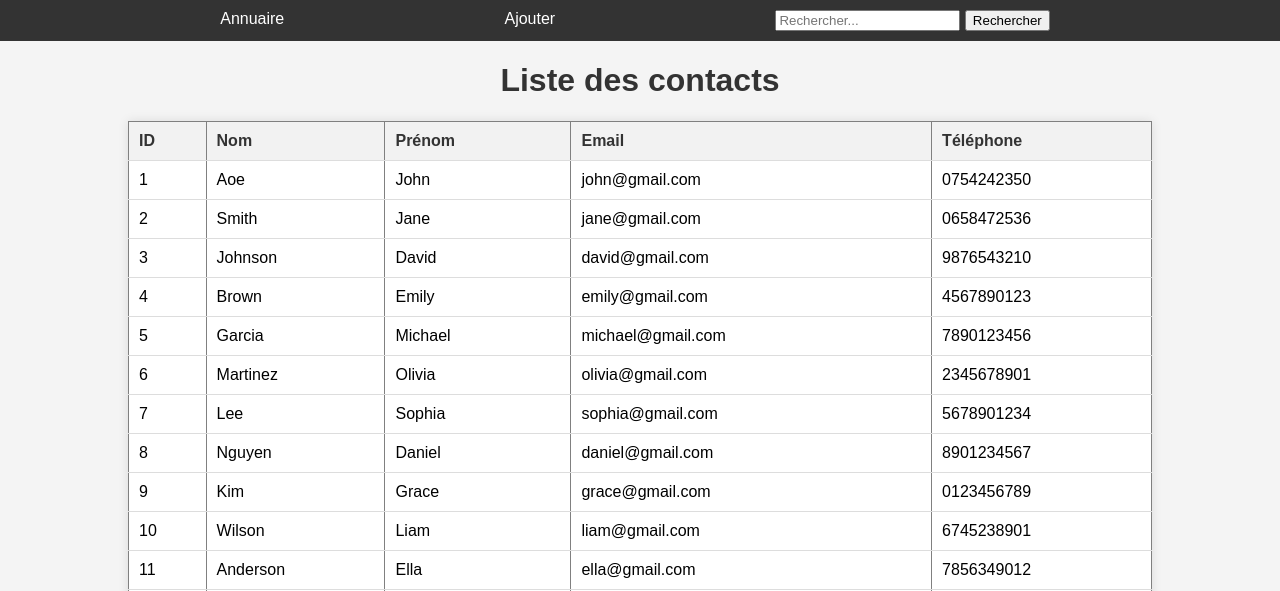
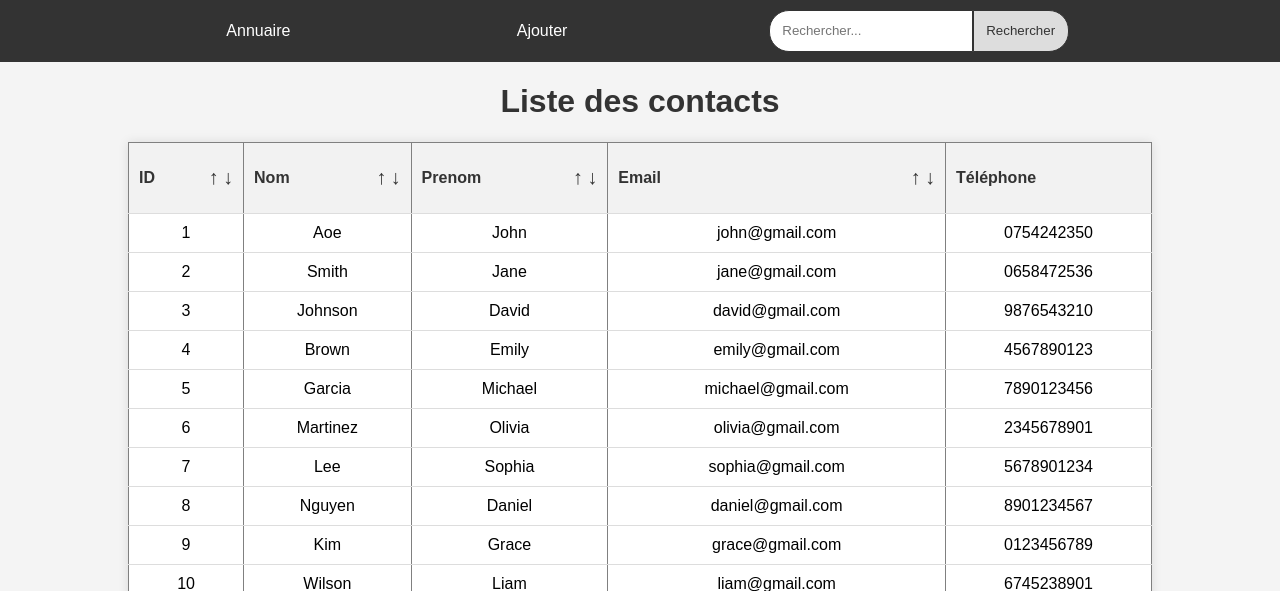
Before and after one commit to kamilmerce/Projet-Hackathon, a Flask app: page / in a window 1280 px wide. Shown: the top 591 px of the page. Run offline with Flask 3, Linux system fonts and the light colour scheme; data comes from the database, SQL or seed files in the repository; both versions use the stored data as it was after the commit.

Commit message:
Add files via upload

```diff
--- a/Projet_Python/app.py
+++ b/Projet_Python/app.py
@@ -192,6 +192,19 @@ def rechercher_contact():
 
     return render_template('annuaire.html', entries=contacts)
 
+@app.route('/tri_contacts', methods=['GET'])
+def tri_contacts():
+    champ = request.args.get('champ')
+    sens = request.args.get('sens')
+    conn = connect_to_database()
+    cursor = conn.cursor()
+    query = f"SELECT * FROM contacts ORDER BY {champ} {sens}"
+    cursor.execute(query)
+    tries = cursor.fetchall()
+    conn.close()
+
+    return render_template('annuaire.html', entries=tries)
+
 
 if __name__ == '__main__':
     check_table_exists()
--- /dev/null
+++ b/Projet_Python/static/annuaire.css
@@ -0,0 +1,113 @@
+/* Contenu de styles.css */
+
+body {
+    font-family: Arial, sans-serif;
+    background-color: #f4f4f4;
+    margin: 0;
+    padding: 0;
+}
+
+h1 {
+    text-align: center;
+    color: #333;
+}
+
+table {
+    width: 80%;
+    margin: 20px auto;
+    border-collapse: collapse;
+    box-shadow: 0 0 10px rgba(0, 0, 0, 0.1);
+    background-color: #fff;
+}
+
+th, td {
+    padding: 10px;
+    border-bottom: 1px solid #ddd;
+    text-align: left;
+}
+
+th {
+    background-color: #f2f2f2;
+    color: #333;
+}
+
+.trie-contact{
+    display: flex;
+    align-items: center;
+    justify-content: space-between;
+}
+
+.trie a {
+    text-decoration: none;
+    color: #333;
+    cursor: pointer;
+    font-size: 20px;
+}
+
+td a {
+    text-decoration: none;
+    color: #333;
+}
+
+tr:hover {
+    background-color: #f9f9f9;
+}
+
+tbody tr td {
+    text-align: center;
+}
+
+nav {
+    background-color: #333;
+}
+
+.menu {
+    list-style-type: none;
+    margin: 0;
+    padding: 10px;
+    display: flex;
+    justify-content: space-evenly;
+    align-items: center;
+}
+
+.menu li {
+    display: inline;
+    margin-right: 10px;
+}
+
+.menu li a {
+    color: white;
+    text-decoration: none;
+}
+
+.menu li a:hover {
+    color: #ddd;
+}
+
+form{
+    display: flex;
+    align-items: center;
+    justify-content: center;
+}
+
+input[type="text"] {
+    padding: 5%;
+    border: #333 1px solid;
+    border-bottom-left-radius: 20px;
+    border-top-left-radius: 20px;
+}
+
+input[type="text"]:focus {
+    outline: none; /* Supprime la bordure de sélection par défaut */
+    border-color: #333; /* Couleur de la bordure lorsque le champ est en focus */
+}
+
+input[type="submit"]{
+    color: #333;
+    background-color: #ddd;
+    border: #333 1px solid;
+    padding: 5%;
+    border-bottom-right-radius: 20px;
+    border-top-right-radius: 20px;
+    cursor: pointer;
+}
--- a/Projet_Python/templates/annuaire.html
+++ b/Projet_Python/templates/annuaire.html
@@ -5,7 +5,7 @@
     <title>Annuaire</title>
     <link
       rel="stylesheet"
-      href="{{ url_for('static', filename='styles.css') }}"
+      href="{{ url_for('static', filename='annuaire.css') }}"
     />
   </head>
   <body>
@@ -26,10 +26,62 @@
     <table border="1">
       <thead>
         <tr>
-          <th>ID</th>
-          <th>Nom</th>
-          <th>Prénom</th>
-          <th>Email</th>
+          <th>
+            <div class="trie-contact">
+              <p>ID</p>
+              <div class="trie">
+                <a href="{{ url_for('tri_contacts', champ='id',sens='asc') }}"
+                  >↑</a
+                >
+                <a href="{{ url_for('tri_contacts', champ='id',sens='desc') }}"
+                  >↓</a
+                >
+              </div>
+            </div>
+          </th>
+          <th>
+            <div class="trie-contact">
+              <p>Nom</p>
+              <div class="trie">
+                <a href="{{ url_for('tri_contacts', champ='nom',sens='asc') }}"
+                  >↑</a
+                >
+                <a href="{{ url_for('tri_contacts', champ='nom',sens='desc') }}"
+                  >↓</a
+                >
+              </div>
+            </div>
+          </th>
+          <th>
+            <div class="trie-contact">
+              <p>Prenom</p>
+              <div class="trie">
+                <a
+                  href="{{ url_for('tri_contacts', champ='prenom',sens='asc') }}"
+                  >↑</a
+                >
+                <a
+                  href="{{ url_for('tri_contacts', champ='prenom',sens='desc') }}"
+                  >↓</a
+                >
+              </div>
+            </div>
+          </th>
+          <th>
+            <div class="trie-contact">
+              <p>Email</p>
+              <div class="trie">
+                <a
+                  href="{{ url_for('tri_contacts', champ='email',sens='asc') }}"
+                  >↑</a
+                >
+                <a
+                  href="{{ url_for('tri_contacts', champ='email',sens='desc') }}"
+                  >↓</a
+                >
+              </div>
+            </div>
+          </th>
           <th>Téléphone</th>
         </tr>
       </thead>
--- a/Projet_Python/templates/detail.html
+++ b/Projet_Python/templates/detail.html
@@ -5,7 +5,7 @@
     <title>Details</title>
     <link
       rel="stylesheet"
-      href="{{ url_for('static', filename='styles.css') }}"
+      href="{{ url_for('static', filename='detail.css') }}"
     />
   </head>
   {% for detail in detail %}
@@ -31,7 +31,6 @@
         <li><button onclick="confirmerSuppression()">Supprimer</button></li>
       </ul>
     </nav>
-
     <h1>Détail</h1>
     <table border="1">
       <thead>
```
Also changed, not shown: Projet_Python/static/ajout.css (added, +75 -0 lines), Projet_Python/static/detail.css (added, +80 -0 lines), Projet_Python/templates/ajout.html (+25 -12 lines), Projet_Python/templates/modifier_contact.html (+25 -13 lines), Projet_Python/carnet_adresses.db.
